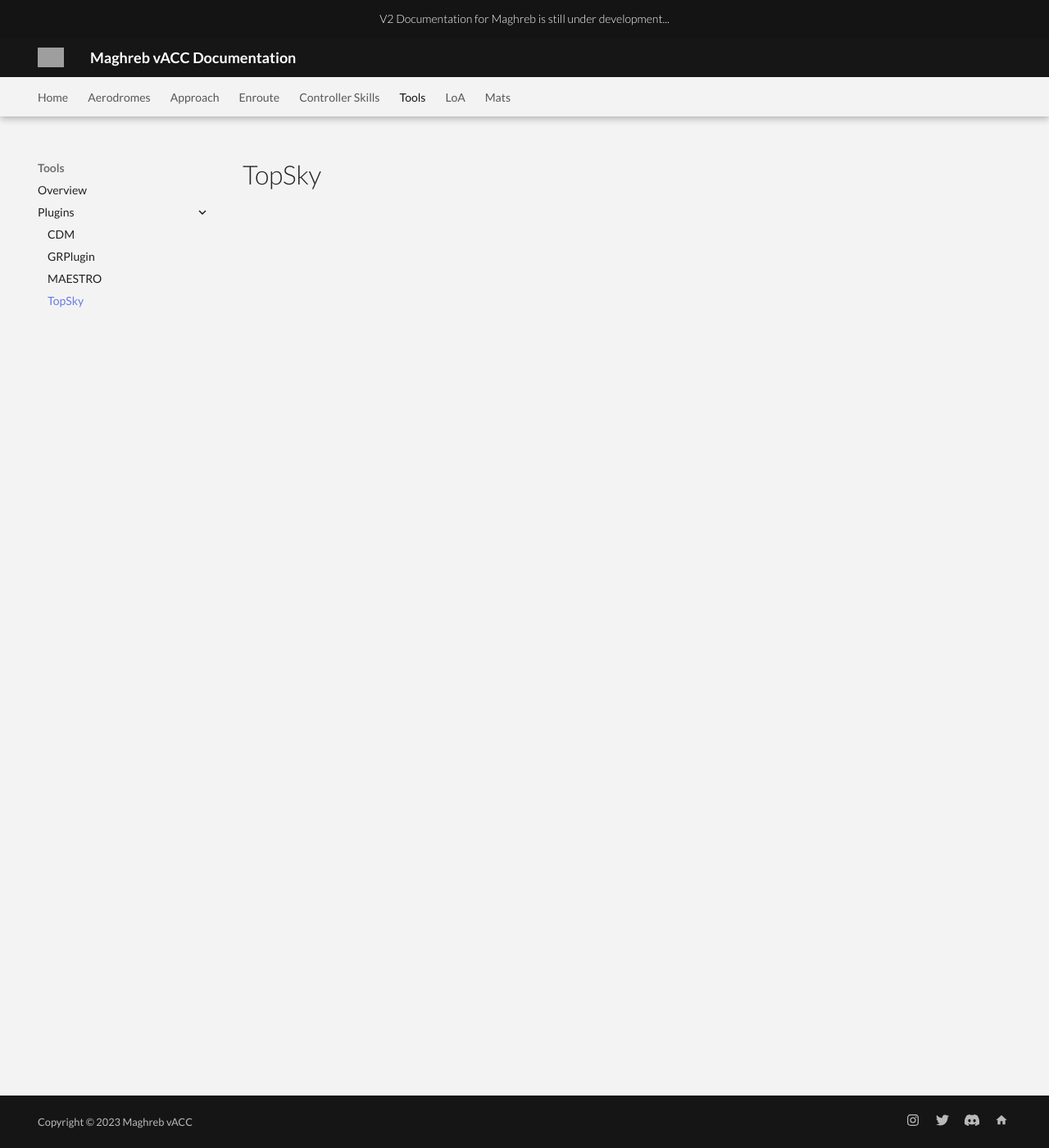
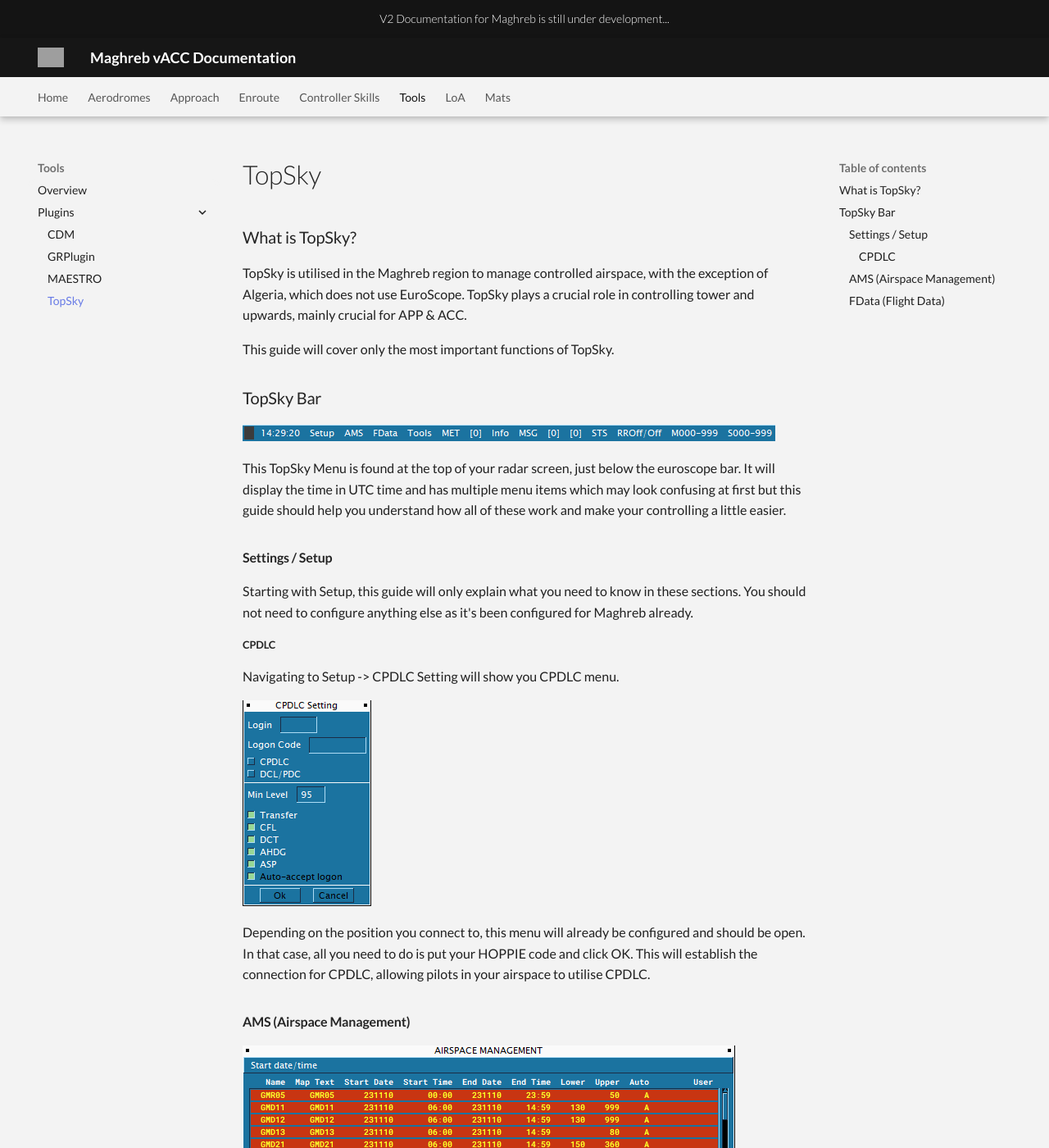
Before and after one commit to MAGvACC/documentation-v2, an MkDocs documentation site: the page built from docs/tools/plugins/TopSky.md, in a window 1280 px wide and 1400 px high. Shown: the whole window at 82% size. Built offline with MkDocs 1.6.1 and Material for MkDocs 9.7.7, drawn with Linux system fonts in a browser that asks for light colours; some of the changed text lies outside the part shown; grey boxes are pictures that could not be loaded.

Commit message:
topsky and folder fixes

```diff
--- a/docs/tools/plugins/TopSky.md
+++ b/docs/tools/plugins/TopSky.md
@@ -1 +1,37 @@
 # TopSky
+
+### What is TopSky?
+
+TopSky is utilised in the Maghreb region to manage controlled airspace, with the exception of Algeria, which does not use EuroScope. TopSky plays a crucial role in controlling tower and upwards, mainly crucial for APP & ACC.
+
+This guide will cover only the most important functions of TopSky.
+
+### TopSky Bar
+
+![](topskymenu.png)
+
+This TopSky Menu is found at the top of your radar screen, just below the euroscope bar. It will display the time in UTC time and has multiple menu items which may look confusing at first but this guide should help you understand how all of these work and make your controlling a little easier.
+
+#### Settings / Setup
+
+Starting with Setup, this guide will only explain what you need to know in these sections. You should not need to configure anything else as it's been configured for Maghreb already.
+
+##### CPDLC
+
+Navigating to Setup -> CPDLC Setting will show you CPDLC menu.
+
+![](cpdlc.png)
+
+Depending on the position you connect to, this menu will already be configured and should be open. In that case, all you need to do is put your HOPPIE code and click OK. This  will establish the connection for CPDLC, allowing pilots in your airspace to utilise CPDLC.
+
+#### AMS (Airspace Management)
+
+![](ams.png)
+
+AMS is what controls the data we provide to TopSky in order to display certain danger zones / restricted zones at certain dates & times or if it's a permanent restricted zone.
+
+![](amssubmenu.png)
+
+When right clicking on the title of a zone, a menu will appear which will allow you to some actions to that zone. You should not need to touch this for any particular reason but incase of needing to disable/activate a zone, you can do it by simply clicking deactivate/activate.
+
+#### FData (Flight Data)
```
Also changed, not shown: docs/aerodromes/aerodromesGMMM/Agadir.md (added, +1 -0 lines), docs/aerodromes/aerodromesGMMM/Casablanca.md (renamed from docs/aerodromes/aerodromes/Casablanca.md, +1 -1 lines), docs/aerodromes/aerodromesGMMM/Marrakech.md (added, +1 -0 lines), docs/aerodromes/procedural/Sfax.md (+1 -1 lines), docs/aerodromes/.pages, docs/aerodromes/aerodromes/Agadir.md (deleted), docs/aerodromes/aerodromes/Marrakech.md (deleted), docs/tools/plugins/ams.png (added), docs/tools/plugins/amssubmenu.png (added), docs/tools/plugins/cpdlc.png (added), docs/tools/plugins/topskymenu.png (added).
